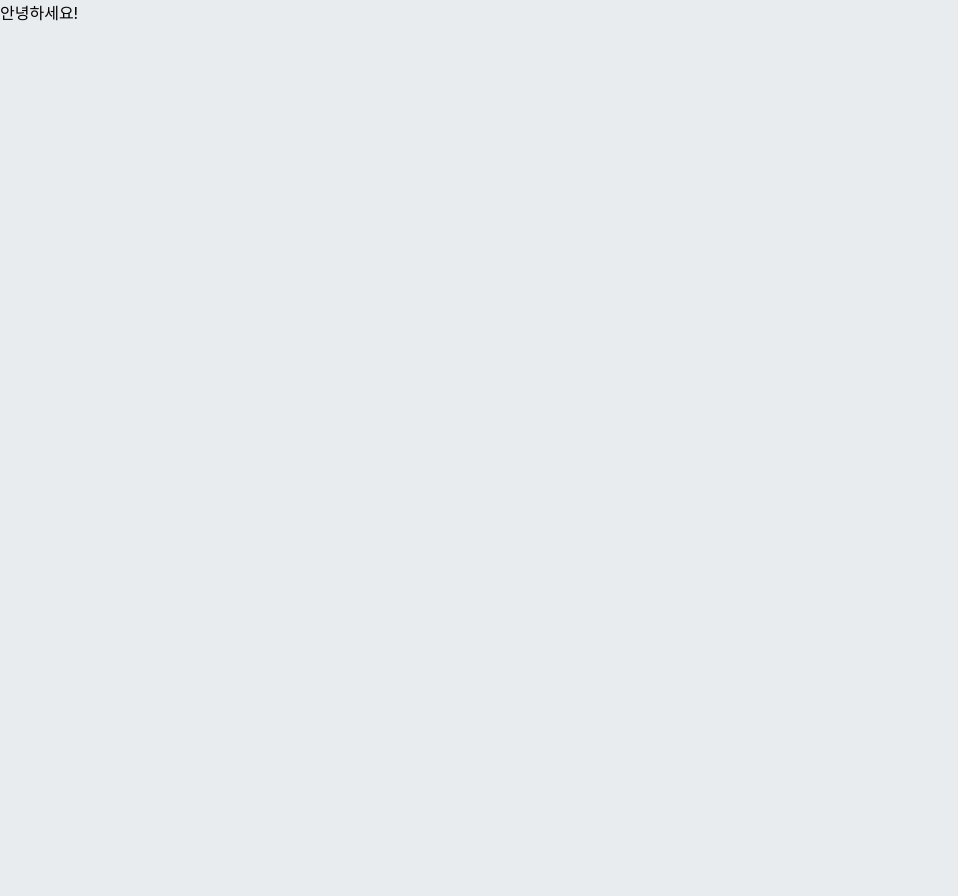
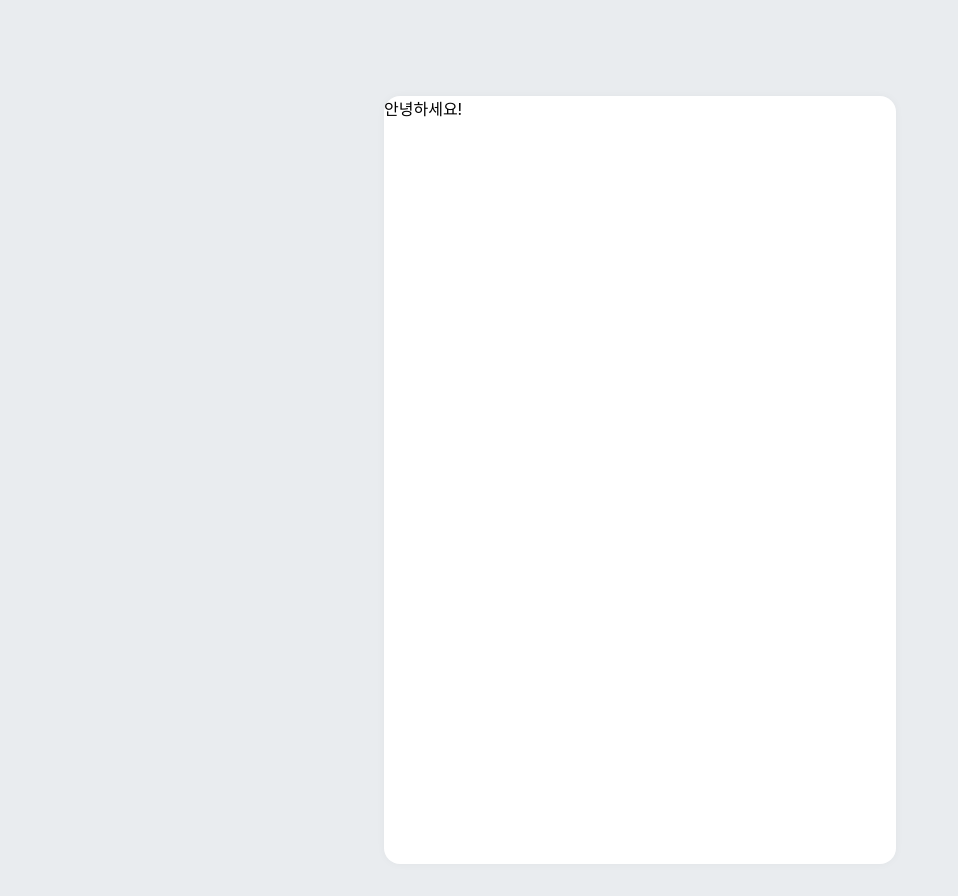
Before and after one commit to JuYeong0413/fastcampus-react-todolist, a React (Create React App) app: page / in a window 1280 px wide. Shown: the whole page, without its empty margins (0-958 px from the left). Before the commit the page ends 800 px from the top, so only its background shows below. Built offline with nearby package versions, Linux system fonts and the light colour scheme.

Commit message:
component: TodoTemplate

```diff
--- a/src/App.js
+++ b/src/App.js
@@ -1,5 +1,6 @@
 import React from 'react';
 import { createGlobalStyle } from 'styled-components';
+import TodoTemplate from './components/TodoTemplate';
 
 const GlobalStyle = createGlobalStyle`
   body {
@@ -11,7 +12,7 @@ function App() {
   return (
     <>
       <GlobalStyle />
-      <div>안녕하세요!</div>
+      <TodoTemplate>안녕하세요!</TodoTemplate>
     </>
   );
 }
--- /dev/null
+++ b/src/components/TodoTemplate.js
@@ -0,0 +1,25 @@
+import React from 'react';
+import styled from 'styled-components';
+
+const TodoTemplateBlock = styled.div`
+  width: 512px;
+  height: 768px;
+
+  position: relative;
+  background: white;
+  border-radius: 16px;
+  box-shadow: 0 0 8px rgba(0, 0, 0, 0.04);
+
+  margin: 0 auto;
+  margin-top: 96px;
+  margin-bottom: 32px;
+
+  display: flex;
+  flex-direction: column;
+`;
+
+function TodoTemplate({ children }) {
+  return <TodoTemplateBlock>{children} </TodoTemplateBlock>;
+}
+
+export default TodoTemplate;
```
